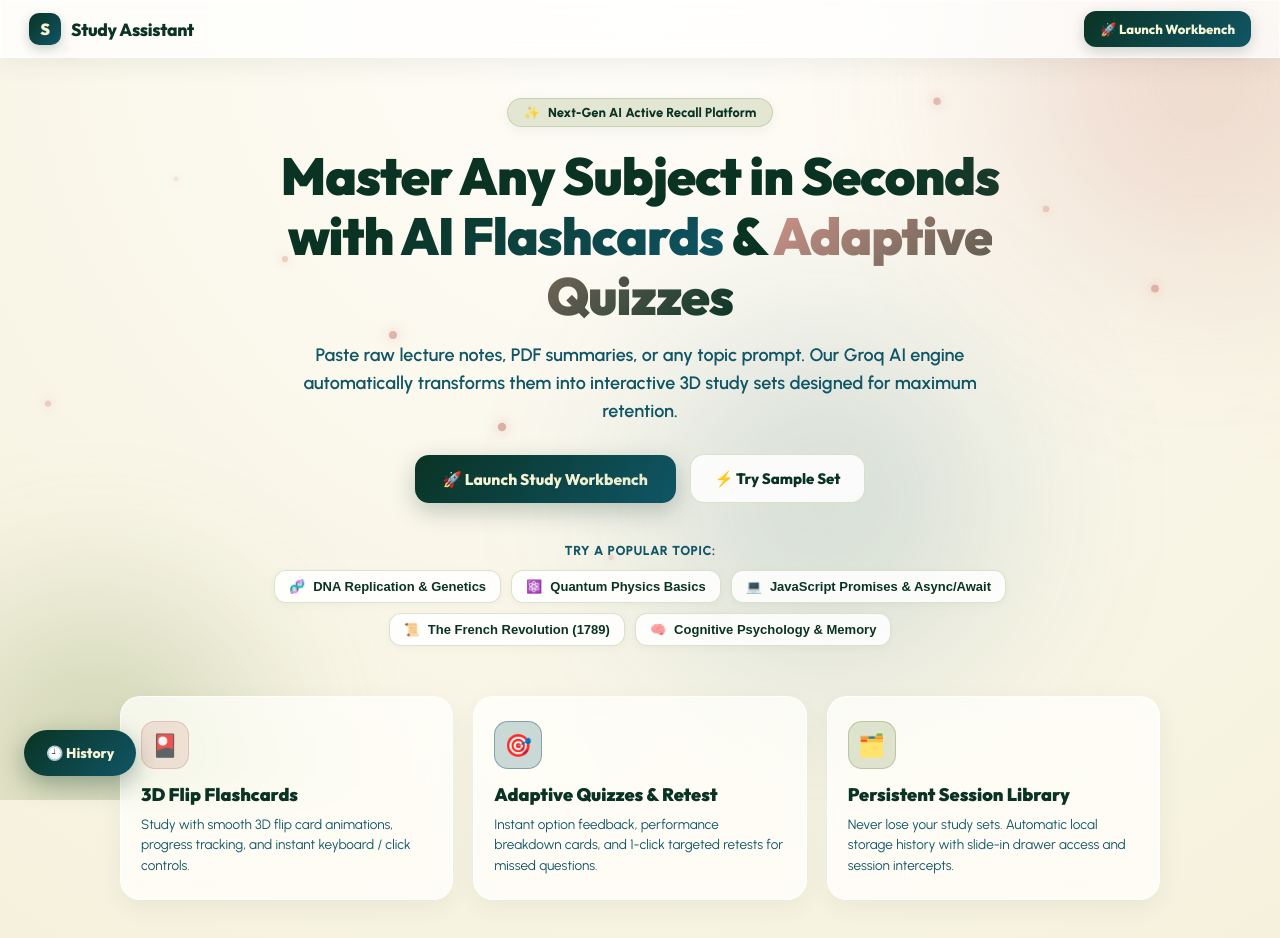
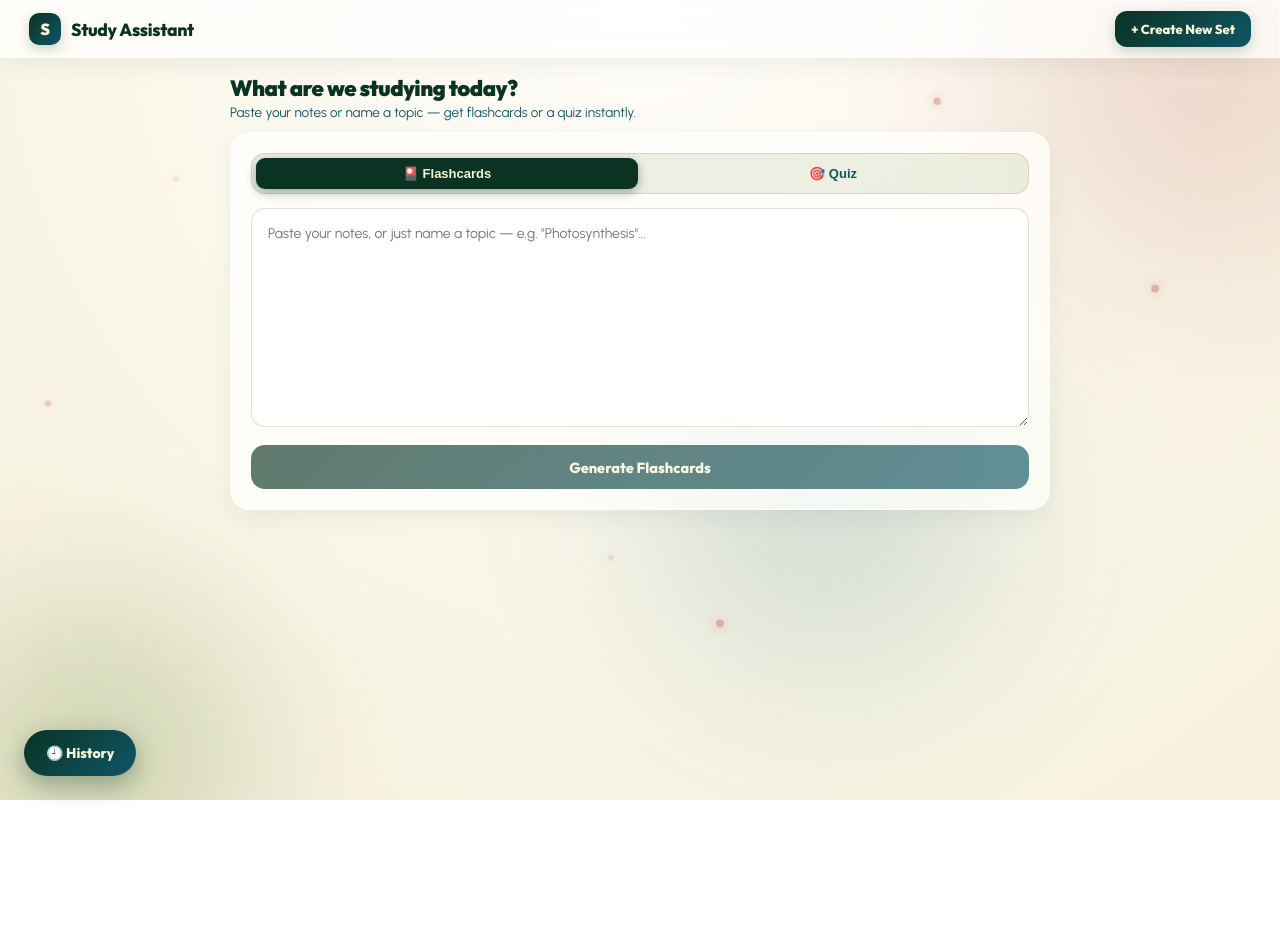
Before and after one commit to 02-08-2004/study-assistant, a React (Vite) app in the folder frontend/: page / in a window 1280 px wide. Shown: the top 938 px of the page. After the commit the page ends 800 px from the top, so only its background shows below. Built offline with nearby package versions, Linux system fonts and the light colour scheme.

Commit message:
refactor(ui): remove landing page, app opens directly to clean composer workbench

```diff
--- a/frontend/src/App.jsx
+++ b/frontend/src/App.jsx
@@ -6,9 +6,7 @@ import Quiz from './Quiz';
 import AmbientBackground from './AmbientBackground';
 import SplashScreen from './SplashScreen';
 import AIGreeting from './AIGreeting';
-import ConfirmModal from './ConfirmModal';
 import HistorySheet from './HistorySheet';
-import LandingPage from './LandingPage';
 import Ripple from './Ripple';
 
 const STORAGE_KEY = 'study-assistant-sessions';
@@ -34,7 +32,6 @@ function App() {
   const [composerHighlight, setComposerHighlight] = useState(false);
   const [aiThinkingIdx, setAiThinkingIdx] = useState(0);
   const [historyOpen, setHistoryOpen] = useState(false);
-  const [viewMode, setViewMode] = useState('landing');
 
   const requestId = useRef(0);
   const [windowWidth, setWindowWidth] = useState(window.innerWidth);
@@ -159,7 +156,6 @@ function App() {
     setStatus('success');
     setActiveId(session.id);
     setShowComposer(false);
-    setViewMode('app');
 
     const updated = sessions.map((s) => s.id === session.id ? { ...s, openedFromHistory: true } : s);
     saveSessions(updated);
@@ -206,7 +202,6 @@ function App() {
     setActiveId(null);
     setShowComposer(true);
     setComposerHighlight(true);
-    setViewMode('app');
 
     window.scrollTo({ top: 0, behavior: 'smooth' });
     setTimeout(() => setComposerHighlight(false), 600);
@@ -253,7 +248,7 @@ function App() {
         animate={{ y: 0, opacity: 1 }}
         transition={{ type: 'spring', stiffness: 300, damping: 25 }}
       >
-        <div className="brand" onClick={() => setViewMode('landing')} style={{ cursor: 'pointer' }}>
+        <div className="brand">
           <motion.div
             className="brand-mark"
             whileHover={{ rotate: 10, scale: 1.08 }}
@@ -263,28 +258,14 @@ function App() {
           </motion.div>
           <span>Study Assistant</span>
         </div>
-
-        <div style={{ display: 'flex', gap: '8px', alignItems: 'center' }}>
-          {viewMode === 'app' && (
-            <motion.button
-              className="edit-notes-btn"
-              whileHover={{ scale: 1.04 }}
-              whileTap={{ scale: 0.96 }}
-              onClick={() => setViewMode('landing')}
-            >
-              🏠 Home
-            </motion.button>
-          )}
-
         <motion.button
           className="topbar-new-btn"
           whileHover={{ scale: 1.04 }}
           whileTap={{ scale: 0.96 }}
           onClick={handleNew}
         >
-            {viewMode === 'landing' ? '🚀 Launch Workbench' : '+ Create New Set'}
+          + Create New Set
         </motion.button>
-        </div>
       </motion.header>
 
       <div className="layout full-screen-layout">
@@ -294,16 +275,8 @@ function App() {
           transition={{ type: 'spring', stiffness: 220, damping: 24 }}
         >
           <AnimatePresence mode="wait">
-            {viewMode === 'landing' ? (
-              <LandingPage
-                key="landing-view"
-                onStart={() => setViewMode('app')}
-                onSelectSample={(topic) => {
-                  setNotes(topic);
-                  setViewMode('app');
-                }}
-              />
-            ) : (showComposer || status === 'idle' || status === 'loading' || status === 'error') ? (
+            {/* COMPOSER MODE */}
+            {(showComposer || status === 'idle' || status === 'loading' || status === 'error') ? (
               <motion.div
                 key="composer-mode"
                 className="composer-hero-grid"
```
Lines whose indentation alone changed are shown as unchanged.
